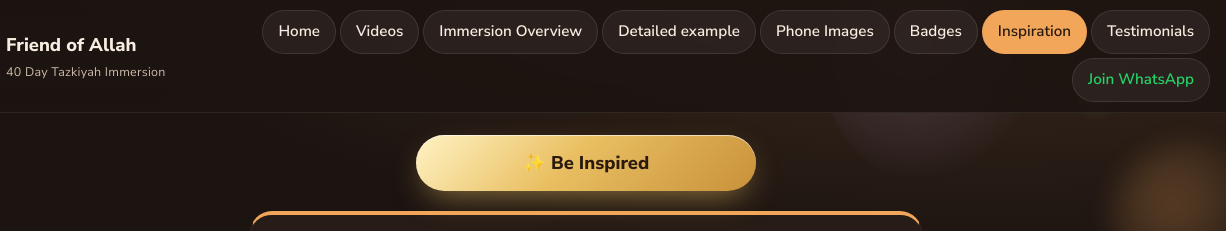
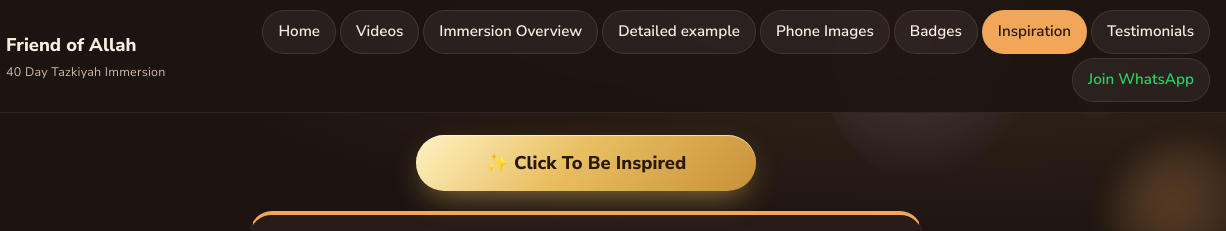
Before and after one commit to marwanghannam1/friendofallah, a plain HTML site: page inspiration.html in a window 1280 px wide. Shown: the top 231 px of the page, 54-1280 px from the left. Drawn offline with Linux system fonts and the light colour scheme.

Commit message:
Update website

```diff
--- a/inspiration.html
+++ b/inspiration.html
@@ -32,7 +32,7 @@
 <main id="main">
 <section class="page-hero insp-hero"><div class="wrap narrow">
 <h1 class="sr-only">Inspiration: a Name of Allah to live with today</h1>
-<button class="btn insp-go" id="insp-go" type="button">✨ Be Inspired</button>
+<button class="btn insp-go" id="insp-go" type="button">✨ Click To Be Inspired</button>
 </div></section>
 <section class="insp"><div class="wrap narrow">
 <article class="insp-card" id="insp-card" aria-live="polite">
```
